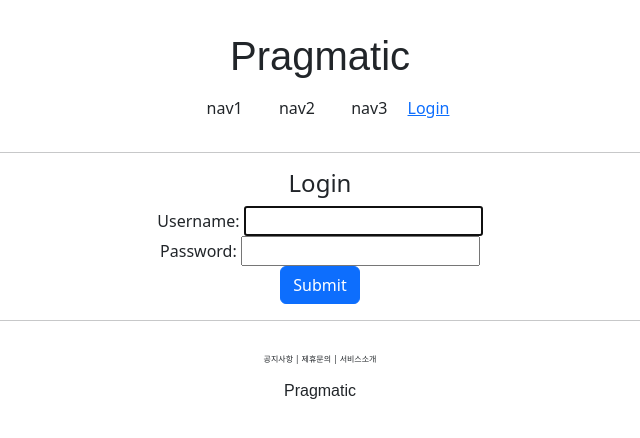
After one commit to kimdongwhee/pragmatic, a Django app: page /account/login/ in a window 1280 px wide. The commit adds this page. Shown: the top 438 px of the page, without its empty margins (320-960 px from the left). Run offline with Django 5.2, Linux system fonts and the light colour scheme; some web fonts are replaced.

Commit message:
finist login/out

```diff
--- /dev/null
+++ b/accountapp/templates/accountapp/login.html
@@ -0,0 +1,20 @@
+<!--base. html 적용-->
+{% extends "base.html" %}
+
+<!--app 활용 템플릿 영역-->
+{% block content %}
+
+<div style="text-align:center">
+    <div>
+        <h4>Login</h4>
+    </div>
+    <div>
+        <form action="" method="POST">
+            {% csrf_token %}
+            {{form}}
+            <input type="submit" class="btn btn-primary">
+        </form>
+    </div>
+</div>
+
+{% endblock %}
--- a/accountapp/urls.py
+++ b/accountapp/urls.py
@@ -1,3 +1,4 @@
+from django.contrib.auth.views import LoginView, LogoutView
 from django.urls import path
 from accountapp.views import hello_world, AccountCreateView
 
@@ -7,9 +8,11 @@ app_name = "accountapp"
 
 urlpatterns = [
     path("hello_world/", hello_world, name="hello_world"),
-    # 로그인은 템플릿을 별도 설정해야함
-    path("login/", LoginViews.as_view(template_name=""),name="login"),
-    path("logout/", hello_world, name="logout"),
+    # 장고 기본제공 LoginView, LogoutView는 views.py를 별도 지정안해도됌
+    # (1)로그인뷰는 템플릿을 별도 설정해야함
+    path("login/", LoginView.as_view(template_name="accountapp/login.html"), name="login"),
+    # (2)로그아웃 뷰
+    path("logout/", LogoutView.as_view(), name="logout"),
     # CBV를 지정할때는 CBV.as_view()로 지정
     path("create/", AccountCreateView.as_view(), name="create")
 ]
--- a/templates/header.html
+++ b/templates/header.html
@@ -7,6 +7,22 @@
             <span style="margin: 0 1rem;">nav1</span>
             <span style="margin: 0 1rem;">nav2</span>
             <span style="margin: 0 1rem;">nav3</span>
-            <span style="margin: 0 1rem;">nav4</span>
+
+            <!--로그인 버튼 : 로그인 상태라면 로그아웃, 아니라면 로그인 버튼이 보여주도록 설정-->
+            <!-- └ a 태그에 app > urls.py app_name과 지정한 url 경로 입력-->
+            <!-- └ ?next={{ request.path }} : next 인자를 지정함으로써 Get방식으로 값을 넘겨줌과 동시에 현재 페이지에서 작업완료 후 원래 페이지로 이동돼도록 지정(자동 리다이렉트)-->
+            {% if not user.is_authenticated %}
+            <a href="{% url 'accountapp:login' %}?next={{ request.path }}">
+                <span>Login</span>
+            </a>
+            {% else %}
+            <!-- logout은 POST 방식처리 -->
+            <form method="post" action="{% url 'accountapp:logout' %}" style="display: inline;">
+                {% csrf_token %}
+                <button type="submit" style="background: none; border: none; padding: 0; cursor: pointer; background-color: red;">
+                    <span>LogOut</span>
+                </button>
+            </form>
+            {% endif %}
         </nav>
     </div>
```
Also changed, not shown: pragmatic/settings.py (+6 -1 lines), accountapp/views.py (line endings or trailing spaces).
